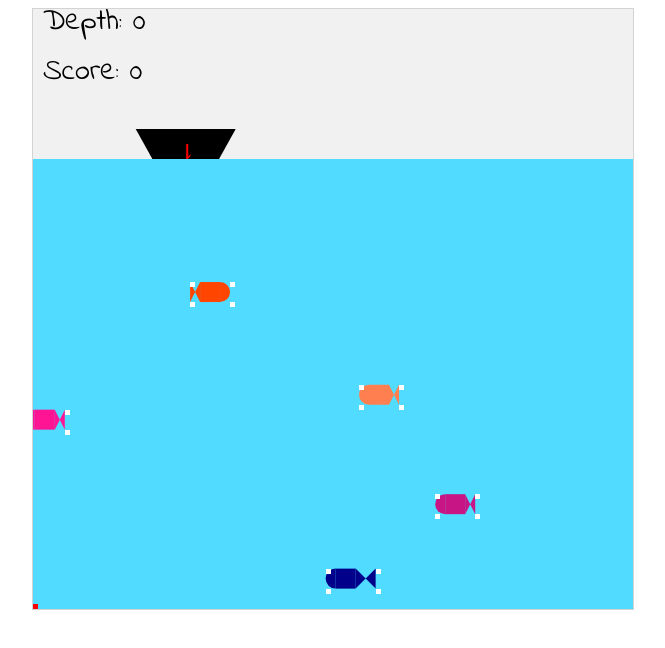
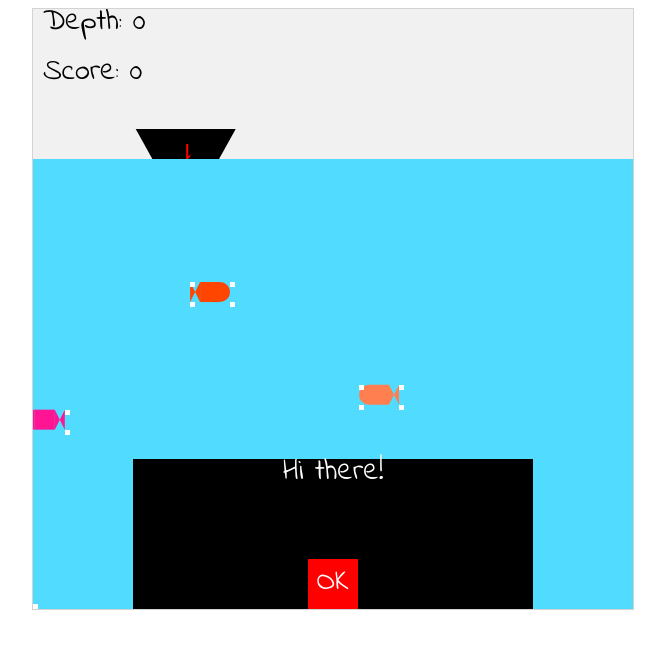
Before and after one commit to YahorPadlucki/FunniestCatch, a plain HTML site: page index.html in a window 1280 px wide. Shown: the whole page, without its empty margins (307-972 px from the left). Drawn offline with Linux system fonts and the light colour scheme.

Commit message:
making tutorial

```diff
--- a/index.html
+++ b/index.html
@@ -28,8 +28,9 @@
 <script src="js/engine/Camera.js"></script>
 <script src="js/engine/Engine.js"></script>
 <script src="js/elements/fishes/Fish.js"></script>
-<script src="js/elements/popup/Popup.js"></script>
-<script src="js/elements/popup/Button.js"></script>
+<script src="js/elements/popups/Popup.js"></script>
+<script src="js/elements/popups/Button.js"></script>
+<script src="js/elements/popups/tutorial/TutorialPopup.js"></script>
 <script src="js/elements/Hook.js"></script>
 <script src="js/elements/DeepMeter.js"></script>
 <script src="js/elements/ScoreBoard.js"></script>
--- a/js/Game.js
+++ b/js/Game.js
@@ -32,9 +32,9 @@ var Game = (function () {
         engine.elementsToDraw.push(this.boat);
         engine.elementsToDraw.push(this.hook);
 
-        this.popup = new Popup();
+        this.popup = new TutorialPopup();
         engine.elementsToDraw.push(this.popup);
-        // this.popup.show("Hi there!");
+        this.popup.show("Hi there!");
 
 
 
--- a/js/elements/popup/Popup.js
+++ b/js/elements/popups/Popup.js
@@ -21,6 +21,10 @@ var Popup = (function () {
 
     Popup.prototype.draw = function () {
         if (!this.isVisible) return;
+        this.drawPopup();
+    };
+
+    Popup.prototype.drawPopup = function () {
         this.ctx.beginPath();
 
         this.ctx.fillStyle = "#000000";
--- /dev/null
+++ b/js/elements/popups/tutorial/TutorialPopup.js
@@ -0,0 +1,12 @@
+var TutorialPopup = (function () {
+    function TutorialPopup() {
+        Popup.apply(this, arguments);
+        this.height =150;
+        this.width =400;
+        this.y = this.ctx.canvas.height -this.height/2;
+        this.closeBtn.y = this.ctx.canvas.height - this.closeBtn.height;
+    }
+
+    TutorialPopup.prototype = Object.create(Popup.prototype);
+    return TutorialPopup;
+})();
```
Also changed, not shown: js/elements/popups/Button.js (renamed from js/elements/popup/Button.js).
